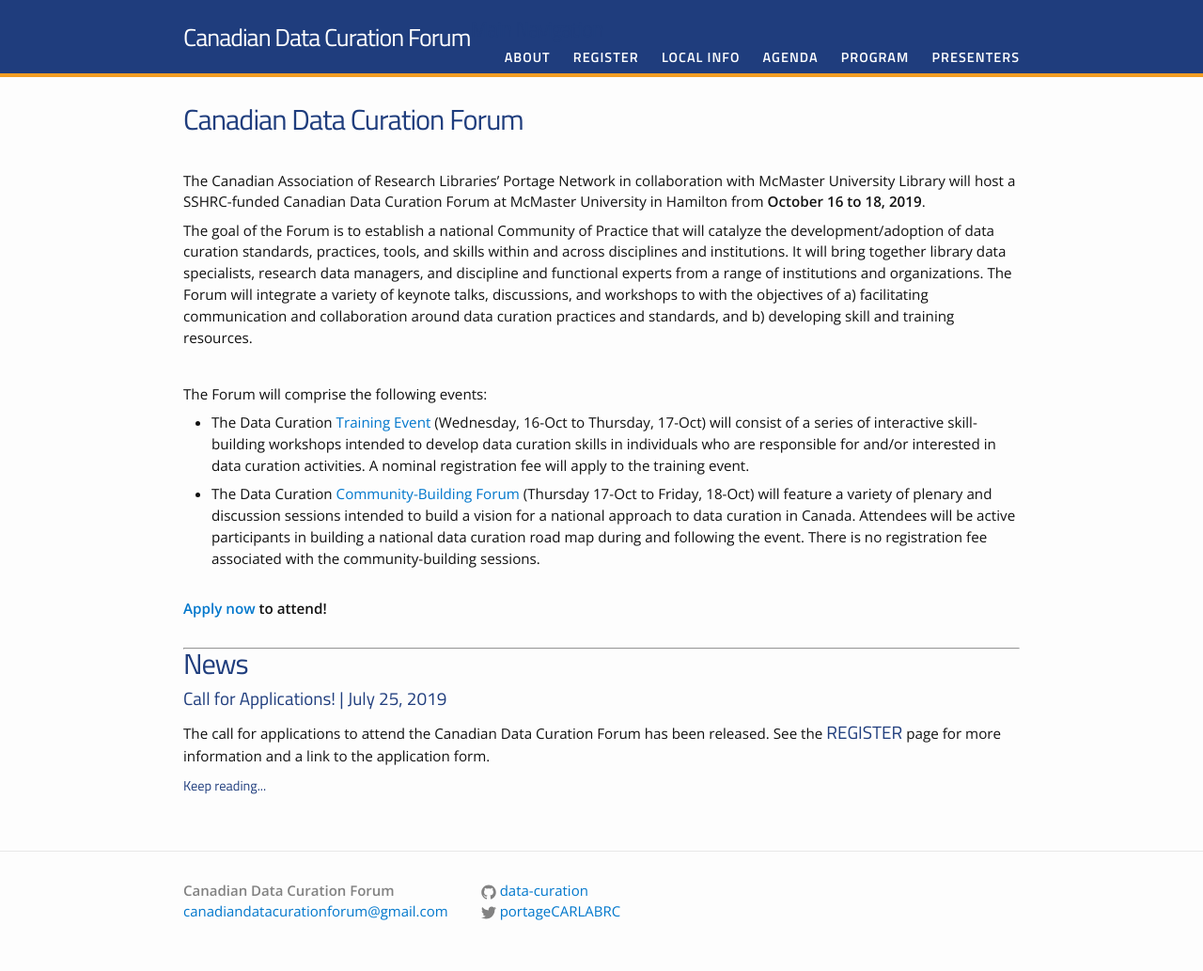
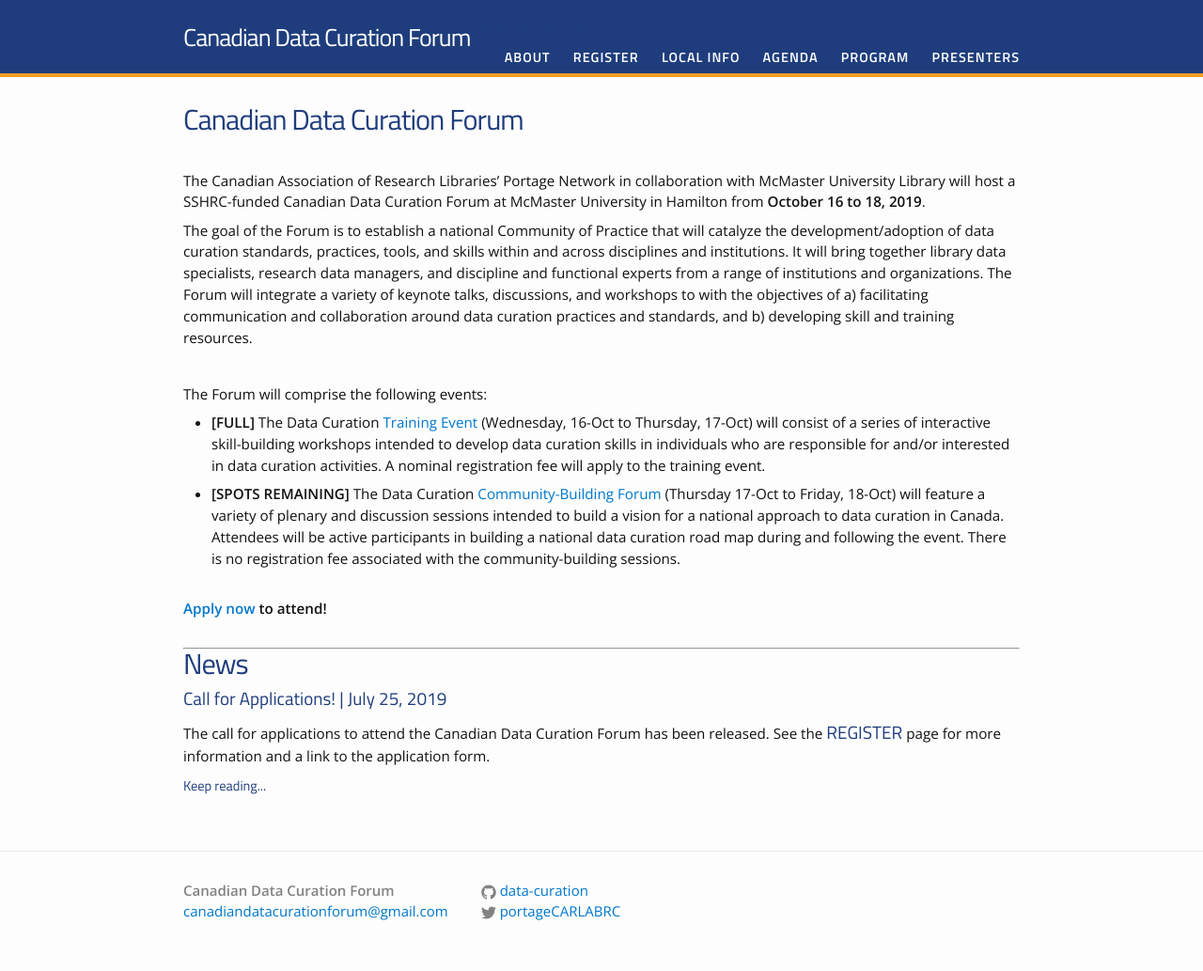
Before and after one commit to data-curation/data-curation.github.io, a Jekyll site: the page built from index.md, in a window 1280 px wide. Shown: the whole page at 94% size. Built offline with Jekyll 4.4.1, drawn with Linux system fonts in a browser that asks for light colours.

Commit message:
Update index.md

```diff
--- a/index.md
+++ b/index.md
@@ -13,9 +13,9 @@ The goal of the Forum is to establish a national Community of Practice that will
 
 The Forum will comprise the following events:
 
-* The Data Curation [Training Event](../agenda#data-curation-training-event) (Wednesday, 16-Oct to Thursday, 17-Oct) will consist of a series of interactive skill-building workshops intended to develop data curation skills in individuals who are responsible for and/or interested in data curation activities. A nominal registration fee will apply to the training event.
+* **[FULL]** The Data Curation [Training Event](../agenda#data-curation-training-event) (Wednesday, 16-Oct to Thursday, 17-Oct) will consist of a series of interactive skill-building workshops intended to develop data curation skills in individuals who are responsible for and/or interested in data curation activities. A nominal registration fee will apply to the training event.
 
-* The Data Curation [Community-Building Forum](../agenda#-community-building-forum) (Thursday 17-Oct to Friday, 18-Oct) will feature a variety of plenary and discussion sessions intended to build a vision for a national approach to data curation in Canada. Attendees will be active participants in building a national data curation road map during and following the event. There is no registration fee associated with the community-building sessions.
+* **[SPOTS REMAINING]** The Data Curation [Community-Building Forum](../agenda#-community-building-forum) (Thursday 17-Oct to Friday, 18-Oct) will feature a variety of plenary and discussion sessions intended to build a vision for a national approach to data curation in Canada. Attendees will be active participants in building a national data curation road map during and following the event. There is no registration fee associated with the community-building sessions.
 
 <br />
 **[Apply now](../register) to attend!**
```
